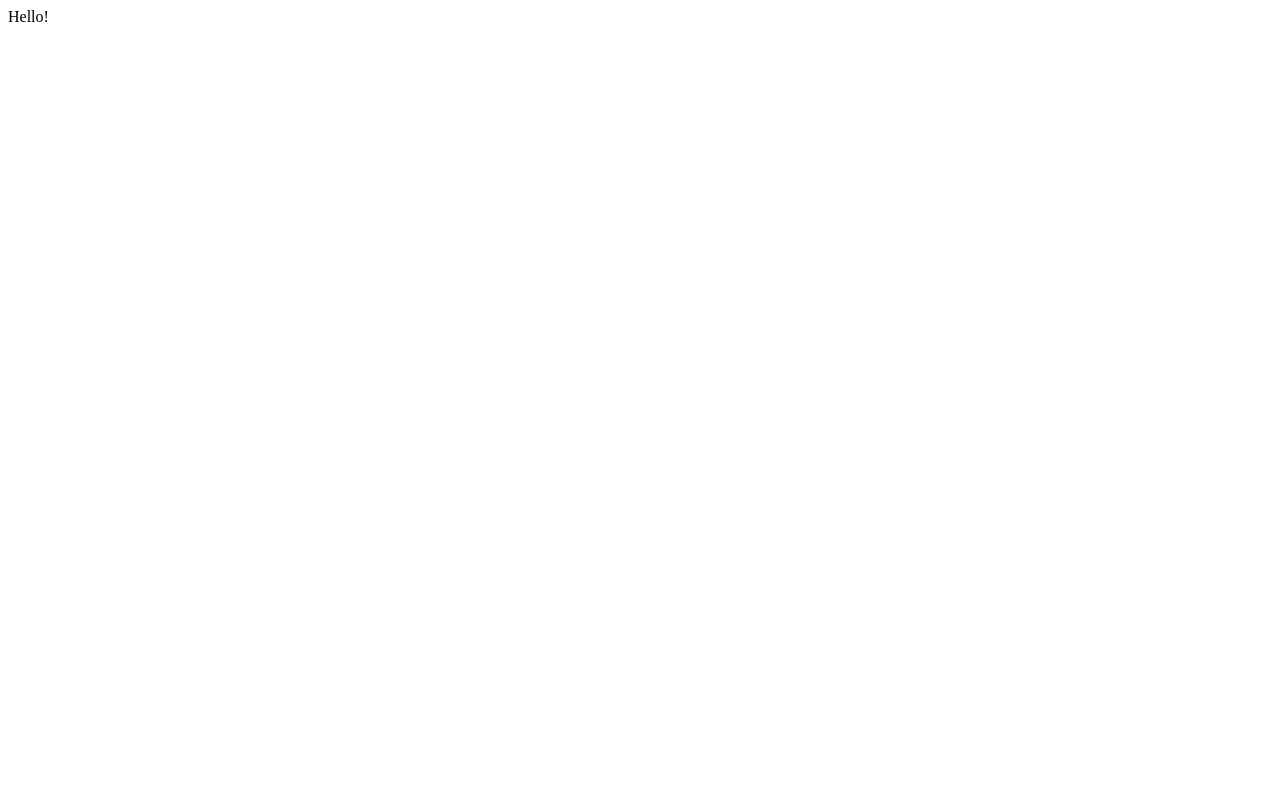
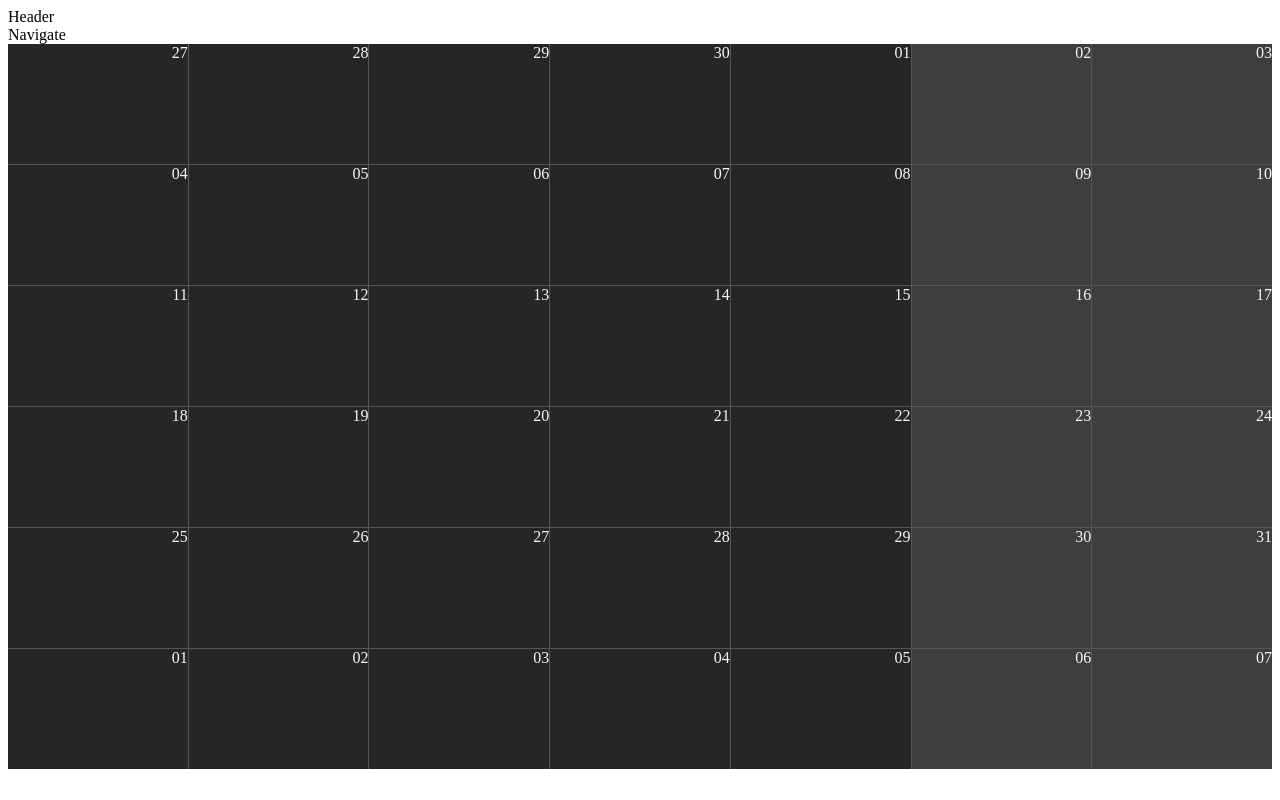
Before and after one commit to Kirill2603/calendar, a React (Create React App) app: page / in a window 1280 px wide. Built offline with nearby package versions, Linux system fonts and the light colour scheme.

Commit message:
Add calendarGrid with dates

```diff
--- a/src/App.tsx
+++ b/src/App.tsx
@@ -1,9 +1,22 @@
 import React from 'react'
+import moment from 'moment'
+import { Header } from './components/Header'
+import { Navigate } from './components/Navigate'
+import { Calendar } from './components/Calendar'
+
+
+moment.updateLocale('en', {week: {dow: 1}})
+const startOfWeek = moment().startOf('month').startOf('week')
+const endOfWeek = moment().endOf('month').endOf('week')
 
 export const App = () => {
   return (
-    <div>
-      Hello!
-    </div>
+    <>
+      <Header/>
+      <Navigate />
+      <Calendar
+        startOfWeek={startOfWeek}
+      />
+    </>
   )
 }
--- /dev/null
+++ b/src/components/Calendar.tsx
@@ -0,0 +1,48 @@
+import React, { FC } from 'react'
+import styled from 'styled-components'
+import { Moment } from 'moment'
+
+type CalendarProps = {
+  startOfWeek: Moment
+}
+
+const CalendarGrid = styled.main`
+  display: grid;
+  grid-template-columns: repeat(7, 1fr);
+  grid-template-rows: repeat(6, 1fr);
+  background-color: rgba(38, 38, 38, 0.78);
+  color: aliceblue;
+  grid-gap: 1px;
+`
+
+const CellItem = styled.div<{ isWeekend: boolean }>`
+  min-height: 120px;
+  background-color: ${props => props.isWeekend ? 'rgba(38,38,38,0.47)' : '#262626'}
+
+`
+
+const Date = styled.div`
+  display: flex;
+  flex-direction: row;
+  justify-content: end;
+`
+
+export const Calendar: FC<CalendarProps> = ({ startOfWeek }) => {
+  const totalDays = 42
+  const day = startOfWeek.clone().subtract(1, 'day')
+  const daysArray: Moment[] = [...Array(totalDays)].map(() => day.add(1, 'day').clone())
+
+  return (
+    <CalendarGrid>
+      {daysArray.map((dayItem, index) =>
+        <CellItem
+          isWeekend={dayItem.weekday() === 5 || dayItem.weekday() === 6}
+          key={dayItem.format('DD-MM-YYYY')}
+        >
+          <Date>
+            {dayItem.format('DD')}
+          </Date>
+        </CellItem>)}
+    </CalendarGrid>
+  )
+}
--- /dev/null
+++ b/src/components/Header.tsx
@@ -0,0 +1,9 @@
+import React from 'react'
+
+export const Header = () => {
+  return (
+    <div>
+      Header
+    </div>
+  )
+}
--- /dev/null
+++ b/src/components/Navigate.tsx
@@ -0,0 +1,9 @@
+import React from 'react'
+
+export const Navigate = () => {
+  return (
+    <div>
+      Navigate
+    </div>
+  )
+}
```
